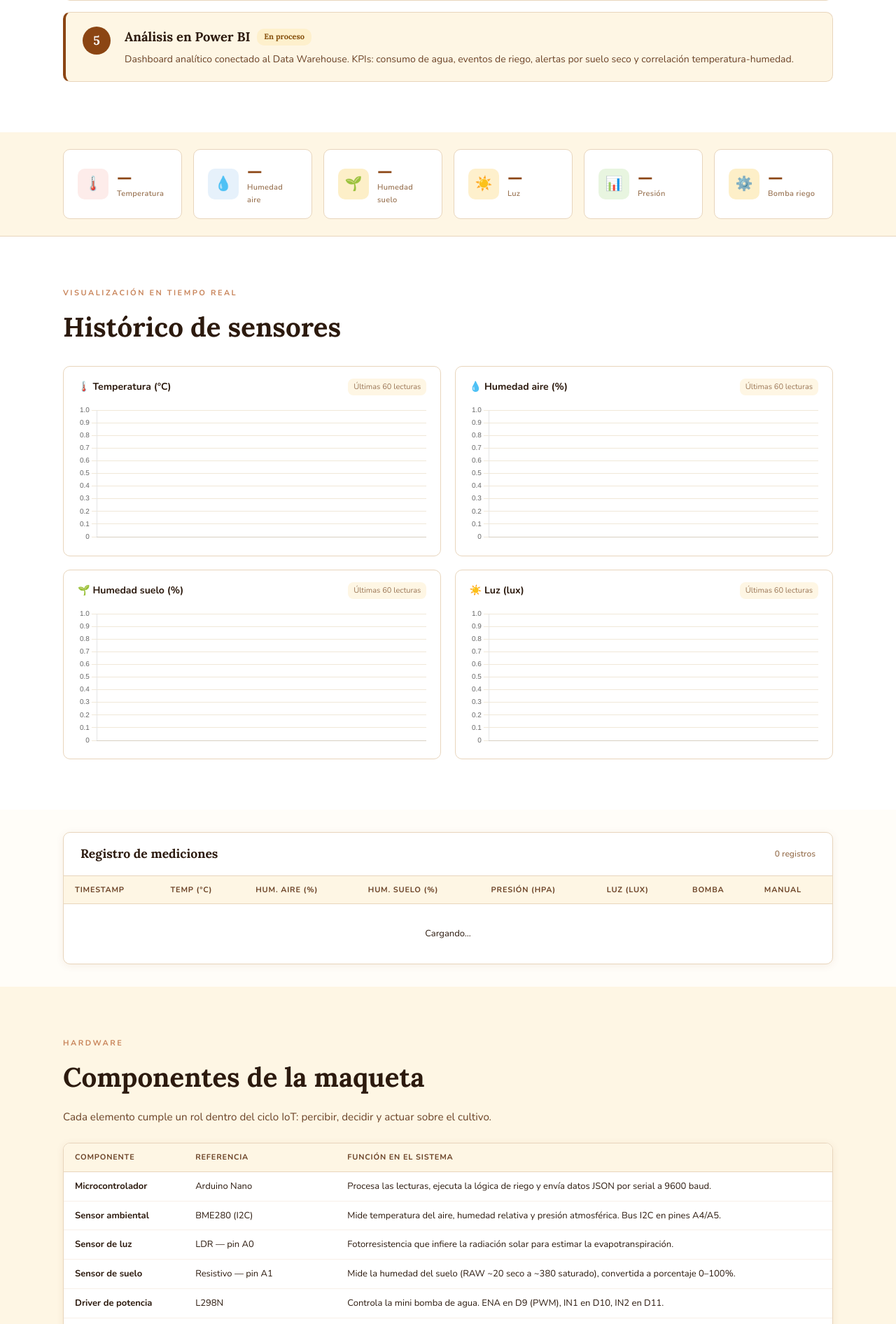
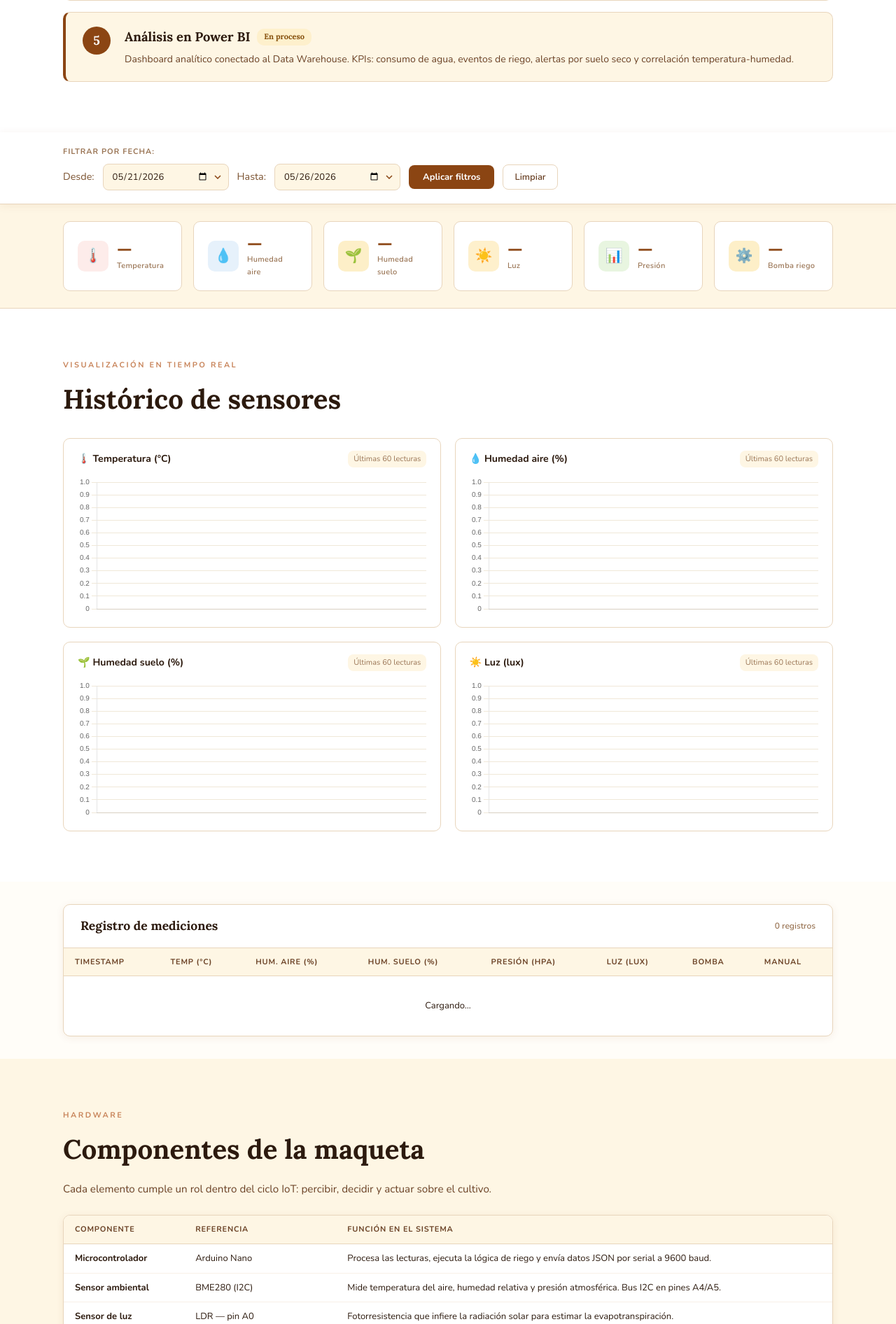
Before and after one commit to camiloandresrochamondragon-arch/AGROCAFE-IOT, a Flask app: page /maqueta/ in a window 1280 px wide. Shown: the part 3336-5228 px from the top of the page at 70% size. Run offline with Flask 3, Linux system fonts and the light colour scheme; the visitor is signed in with stand-in values (Sample User, id 1); data that the repository does not hold is empty.

Commit message:
Filtros por fecha en pagina Maqueta con 7037 mediciones

```diff
--- a/routes/maqueta.py
+++ b/routes/maqueta.py
@@ -38,18 +38,26 @@ def index():
 @maqueta_bp.route('/api/mediciones')
 @login_required
 def api_mediciones():
-    """
-    Devuelve las últimas N mediciones para los gráficos.
-    ?limit=50  (default 60)
-    """
-    limit = request.args.get('limit', 60, type=int)
-    registros = (
-        MedicionMaqueta.query
-        .order_by(MedicionMaqueta.timestamp.desc())
-        .limit(limit)
-        .all()
-    )
-    # Invertir para que el gráfico vaya de antiguo a nuevo
+    limit  = request.args.get('limit', 100, type=int)
+    fecha_desde = request.args.get('desde', '')
+    fecha_hasta = request.args.get('hasta', '')
+
+    query = MedicionMaqueta.query
+
+    if fecha_desde:
+        try:
+            query = query.filter(MedicionMaqueta.timestamp >= datetime.strptime(fecha_desde, '%Y-%m-%d'))
+        except ValueError:
+            pass
+    if fecha_hasta:
+        try:
+            from datetime import timedelta
+            hasta = datetime.strptime(fecha_hasta, '%Y-%m-%d') + timedelta(days=1)
+            query = query.filter(MedicionMaqueta.timestamp < hasta)
+        except ValueError:
+            pass
+
+    registros = query.order_by(MedicionMaqueta.timestamp.desc()).limit(limit).all()
     registros.reverse()
     return jsonify([r.to_dict() for r in registros])
 
--- a/static/js/maqueta.js
+++ b/static/js/maqueta.js
@@ -29,21 +29,15 @@ function crearGrafico(id, label, color) {
       animation: false,
       plugins: { legend: { display: false } },
       scales: {
-        x: {
-          ticks: { maxTicksLimit: 8, font: { size: 10 } },
-          grid: { color: '#f0e8d8' }
-        },
-        y: {
-          ticks: { font: { size: 10 } },
-          grid: { color: '#f0e8d8' }
-        }
+        x: { ticks: { maxTicksLimit: 8, font: { size: 10 } }, grid: { color: '#f0e8d8' } },
+        y: { ticks: { font: { size: 10 } }, grid: { color: '#f0e8d8' } }
       }
     }
   });
 }
 
 function actualizarGrafico(chart, datos, campo) {
-  chart.data.labels  = datos.map(d => d.timestamp.slice(11, 19));
+  chart.data.labels = datos.map(d => d.timestamp.slice(11, 19));
   chart.data.datasets[0].data = datos.map(d => d[campo]);
   chart.update('none');
 }
@@ -54,8 +48,7 @@ function renderTabla(datos) {
     tbody.innerHTML = '<tr><td colspan="8" class="tabla-loading">Sin datos</td></tr>';
     return;
   }
-  // Mostrar las últimas 50 en la tabla (las más recientes primero)
-  const recientes = [...datos].reverse().slice(0, 50);
+  const recientes = [...datos].reverse().slice(0, 200);
   tbody.innerHTML = recientes.map(d => `
     <tr>
       <td>${d.timestamp}</td>
@@ -79,8 +72,15 @@ function actualizarKPIs(ultima) {
 }
 
 async function cargarDatos() {
+  const desde = document.getElementById('filtro-desde')?.value || '';
+  const hasta = document.getElementById('filtro-hasta')?.value || '';
+
+  let url = '/maqueta/api/mediciones?limit=500';
+  if (desde) url += `&desde=${desde}`;
+  if (hasta) url += `&hasta=${hasta}`;
+
   try {
-    const res   = await fetch('/maqueta/api/mediciones?limit=60');
+    const res   = await fetch(url);
     const datos = await res.json();
     if (!datos.length) return;
 
@@ -93,6 +93,12 @@ async function cargarDatos() {
   } catch (e) {
     console.warn('Error cargando mediciones:', e);
   }
+}
+
+function limpiarFiltrosMaqueta() {
+  document.getElementById('filtro-desde').value = '';
+  document.getElementById('filtro-hasta').value = '';
+  cargarDatos();
 }
 
 function copiarCodigo() {
@@ -112,6 +118,5 @@ document.addEventListener('DOMContentLoaded', function () {
   chartLuz   = crearGrafico('chart-luz',   'Luz',            COLOR_LUZ);
 
   cargarDatos();
-  // Polling cada 5 segundos
   setInterval(cargarDatos, 5000);
 });
--- a/templates/maqueta.html
+++ b/templates/maqueta.html
@@ -109,6 +109,20 @@
           <p class="capa-txt">Dashboard analítico conectado al Data Warehouse. KPIs: consumo de agua, eventos de riego, alertas por suelo seco y correlación temperatura-humedad.</p>
         </div>
       </div>
+    </div>
+  </div>
+</div>
+<!-- ── FILTROS FECHA ─────────────────────────────────────────────────────── -->
+<div class="filtros-bar">
+  <div class="filtros-inner">
+    <span class="filt-lbl">Filtrar por fecha:</span>
+    <div class="filtros-row">
+      <label style="font-size:0.9rem; color:#7B5230;">Desde:</label>
+      <input type="date" id="filtro-desde" class="filt-select" value="2026-05-21">
+      <label style="font-size:0.9rem; color:#7B5230;">Hasta:</label>
+      <input type="date" id="filtro-hasta" class="filt-select" value="2026-05-26">
+      <button class="btn-filtrar" onclick="cargarDatos()">Aplicar filtros</button>
+      <button class="btn-limpiar" onclick="limpiarFiltrosMaqueta()">Limpiar</button>
     </div>
   </div>
 </div>
@@ -443,4 +457,10 @@
 <!-- Chart.js para los gráficos -->
 <script src="https://cdn.jsdelivr.net/npm/chart.js@4.4.0/dist/chart.umd.min.js"></script>
 <script src="{{ url_for('static', filename='js/maqueta.js') }}"></script>
+
+function limpiarFiltrosMaqueta() {
+  document.getElementById('filtro-desde').value = '';
+  document.getElementById('filtro-hasta').value = '';
+  cargarDatos();
+}
 {% endblock %}
```
